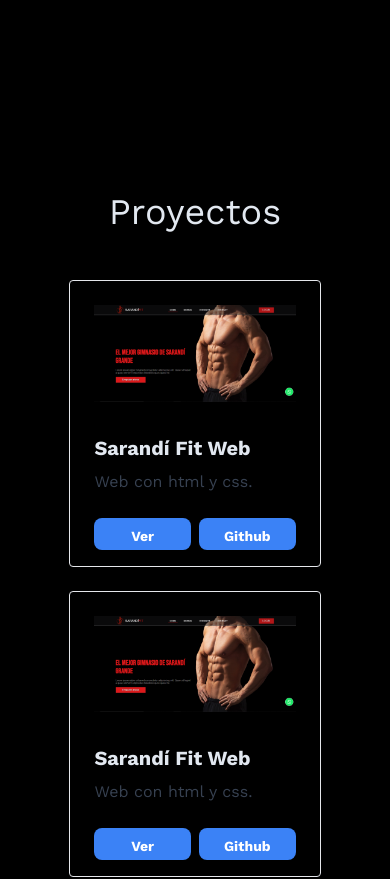
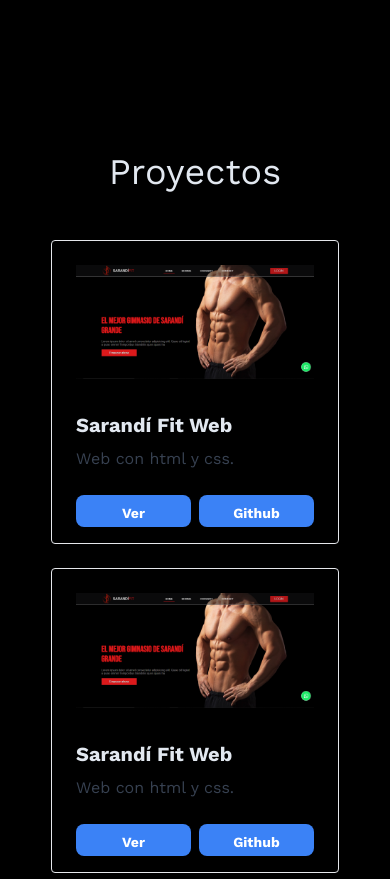
Before and after one commit to JoseluisDev24/portfolio, a React (Vite) app: page / in a window 390 px wide. Shown: the part 1560-2439 px from the top of the page. Built offline with nearby package versions, Linux system fonts and the light colour scheme.

Commit message:
resposnive styles

```diff
--- a/src/App.tsx
+++ b/src/App.tsx
@@ -85,7 +85,7 @@ function App() {
           <img className="w-10 sm:w-20" src="../github.png" alt="logo github" />
         </div>
       </section>
-      <section className="min-h-screen w-full pt-10 sm:pt-12 flex flex-col items-center sm:w-2/3 sm:pb-20">
+      <section className="min-h-screen w-full sm:pt-12 flex flex-col items-center sm:w-2/3 pb-20">
         <h3 className="text-4xl py-6">Proyectos</h3>
         <div className="flex flex-wrap justify-center gap-8 pt-6">
           <ProjectsMap />
--- a/src/components/Card/Card.tsx
+++ b/src/components/Card/Card.tsx
@@ -9,7 +9,7 @@ interface CardProps {
 
 const Card: React.FC<CardProps> = ({ title, description, image, link }) => {
   return (
-    <div className="w-4/5 h-62 sm:w-4/12 border rounded overflow-hidden">
+    <div className="w-11/12 h-62 sm:w-4/12 border rounded overflow-hidden">
       <img className="object-cover p-6 " src={image} alt={title} />
       <div className="px-6 py-2">
         <h2 className="font-bold text-xl mb-2">{title}</h2>
```
